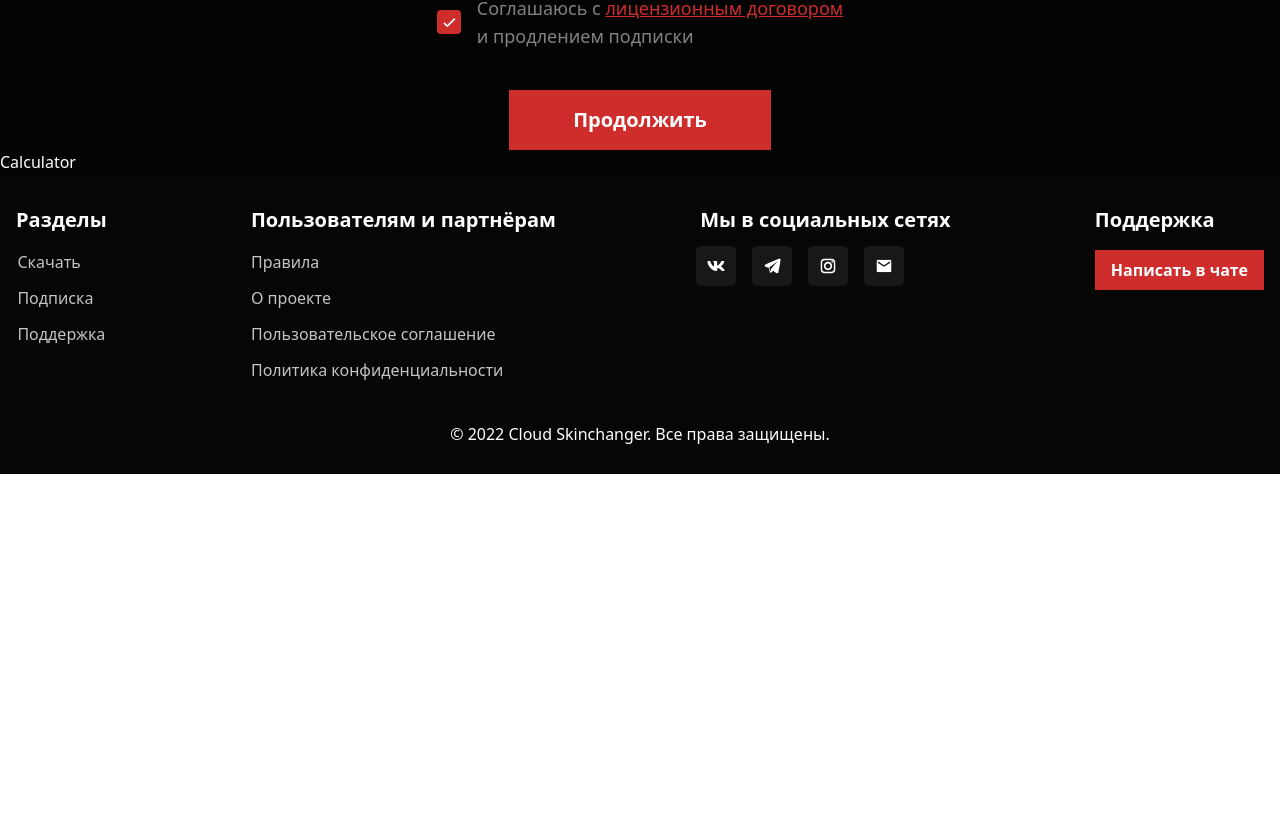
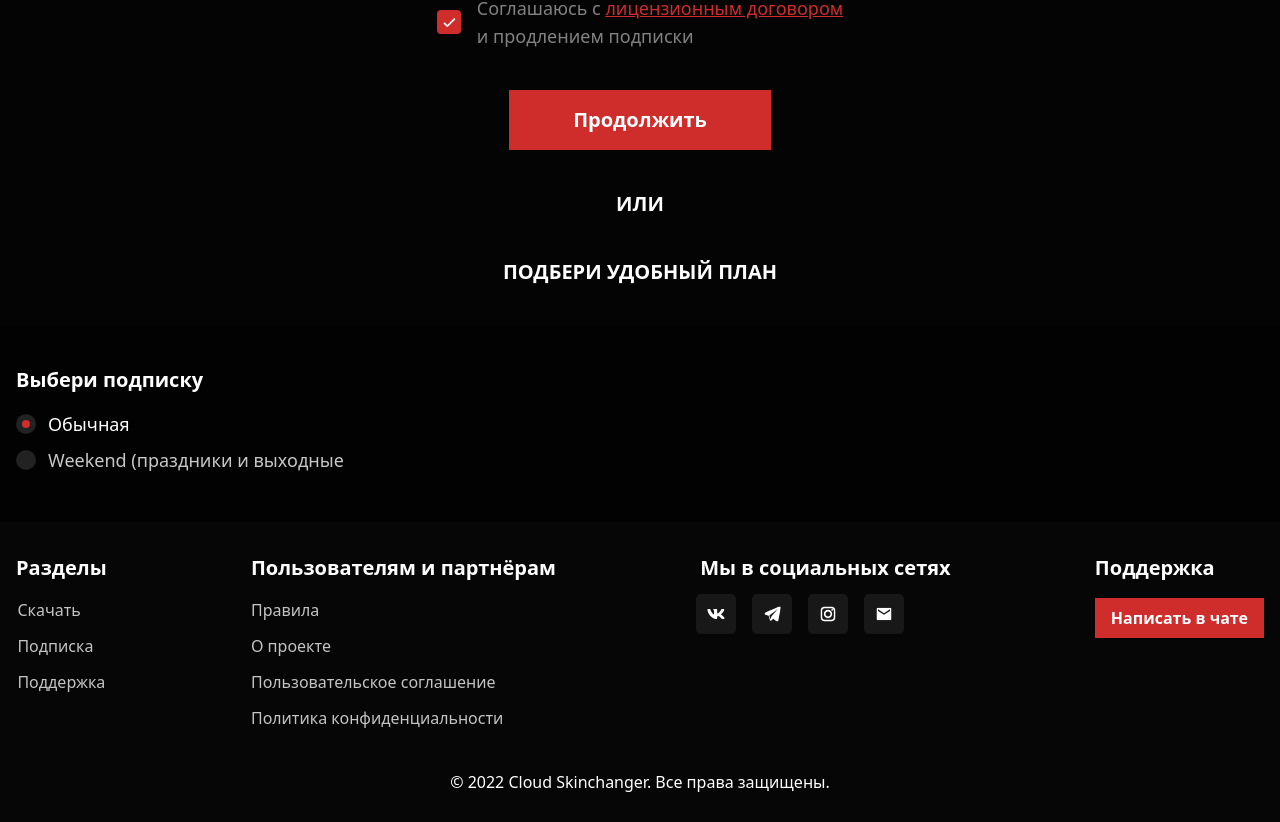
Before and after one commit to ShotMeow/cloud-skinchanger-reworked, a React (Create React App) app: page / in a window 1280 px wide. Shown: the part 2148-2970 px from the top of the page. Before the commit the page ends 2622 px from the top, so only its background shows below. Built offline with nearby package versions, Linux system fonts and the light colour scheme.

Commit message:
added radios

```diff
--- /dev/null
+++ b/src/components/Radio/Radio.tsx
@@ -0,0 +1,21 @@
+interface IRadio {
+    id: number
+    changeRadio?: any
+    isActive?: boolean
+}
+
+const Radio: React.FC<IRadio> = ({ id, changeRadio, isActive, children }) => {
+    const handleClick = (id: number) => {
+        changeRadio(id)
+    }
+    return (
+        <label onClick={(): void => handleClick(id)} className="cursor-pointer flex items-center gap-3 my-2">
+            <div className="w-5 h-5 rounded-full flex items-center justify-center bg-[#222222]">
+                <div className={"bg-[#CF2C2C] w-2 h-2 rounded-full transition duration-300 ease-in-out " + (isActive ? 'scale-100' : 'scale-0')}></div>
+            </div>
+            <span className={"text-lg transition-all " + (isActive ? "text-white" : 'text-[#C8C8C8]')}>{children}</span>
+        </label>
+    )
+}
+
+export default Radio
--- a/src/pages/HomePage/Billing/Calculator/Calculator.tsx
+++ b/src/pages/HomePage/Billing/Calculator/Calculator.tsx
@@ -1,5 +1,28 @@
+import { useState } from "react"
+import Radio from "../../../../components/Radio/Radio"
+import { radiosData } from "./data"
+
 export const Calculator = () => {
+    const [radios, setRadios] = useState(radiosData)
+
+    const changeRadio = (id: number) => {
+        const copy = [...radios]
+        copy.forEach(radio => {
+            if (radio.id === id)
+                radio.isActive = true
+            else
+                radio.isActive = false
+        })
+        setRadios(copy)
+    }
     return (
-        <div>Calculator</div>
+        <div className="bg-[#020202]">
+            <div className="container mx-auto py-10 px-4">
+                <h3 className="font-semibold text-xl mb-4">Выбери подписку</h3>
+                {radios.map(radio => (
+                    <Radio id={radio.id} isActive={radio.isActive} changeRadio={changeRadio} key={radio.id}>{radio.title}</Radio>
+                ))}
+            </div>
+        </div>
     )
 }
--- /dev/null
+++ b/src/pages/HomePage/Billing/Calculator/data.interface.ts
@@ -0,0 +1,7 @@
+interface IRadios {
+    id: number
+    title: string
+    isActive: boolean
+}
+
+export type { IRadios }
--- /dev/null
+++ b/src/pages/HomePage/Billing/Calculator/data.ts
@@ -0,0 +1,16 @@
+import { IRadios } from "./data.interface";
+
+const radiosData: IRadios[] = [
+    {
+        id: 1,
+        title: 'Обычная',
+        isActive: true
+    },
+    {
+        id: 2,
+        title: 'Weekend (праздники и выходные',
+        isActive: false
+    }
+]
+
+export { radiosData }
--- a/src/pages/HomePage/Billing/Tariffs/Tariffs.tsx
+++ b/src/pages/HomePage/Billing/Tariffs/Tariffs.tsx
@@ -72,6 +72,8 @@ const Tariffs = () => {
                 <Checkbox setActive={() => setCheck(!check)} isActive={check}>Соглашаюсь с <span className="text-[#CF2C2C] underline">лицензионным договором</span><br /> и продлением подписки</Checkbox>
                 <Button type="primary">Продолжить</Button>
             </div>
+            <h3 className="uppercase text-xl font-bold text-center my-10">Или</h3>
+            <h3 className="uppercase text-xl font-bold text-center my-10">Подбери удобный план</h3>
         </div >
     )
 }
```
